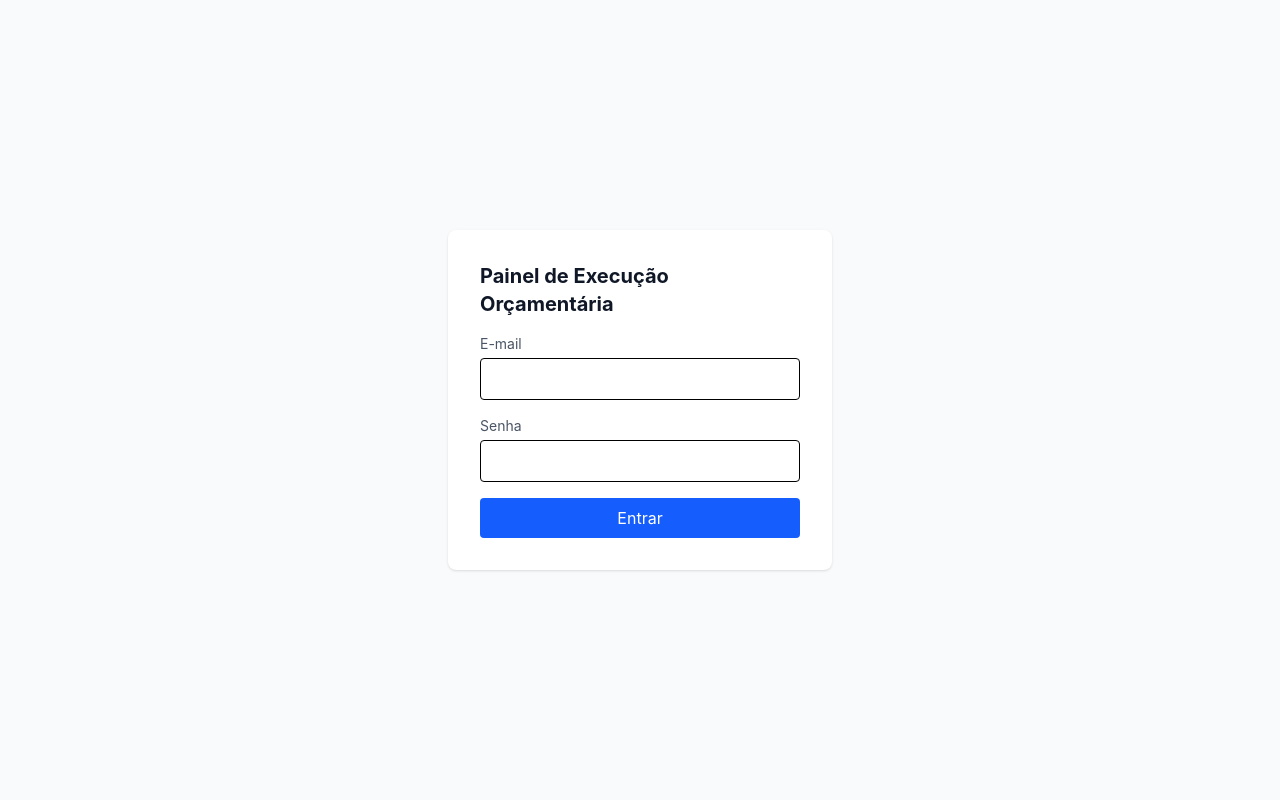
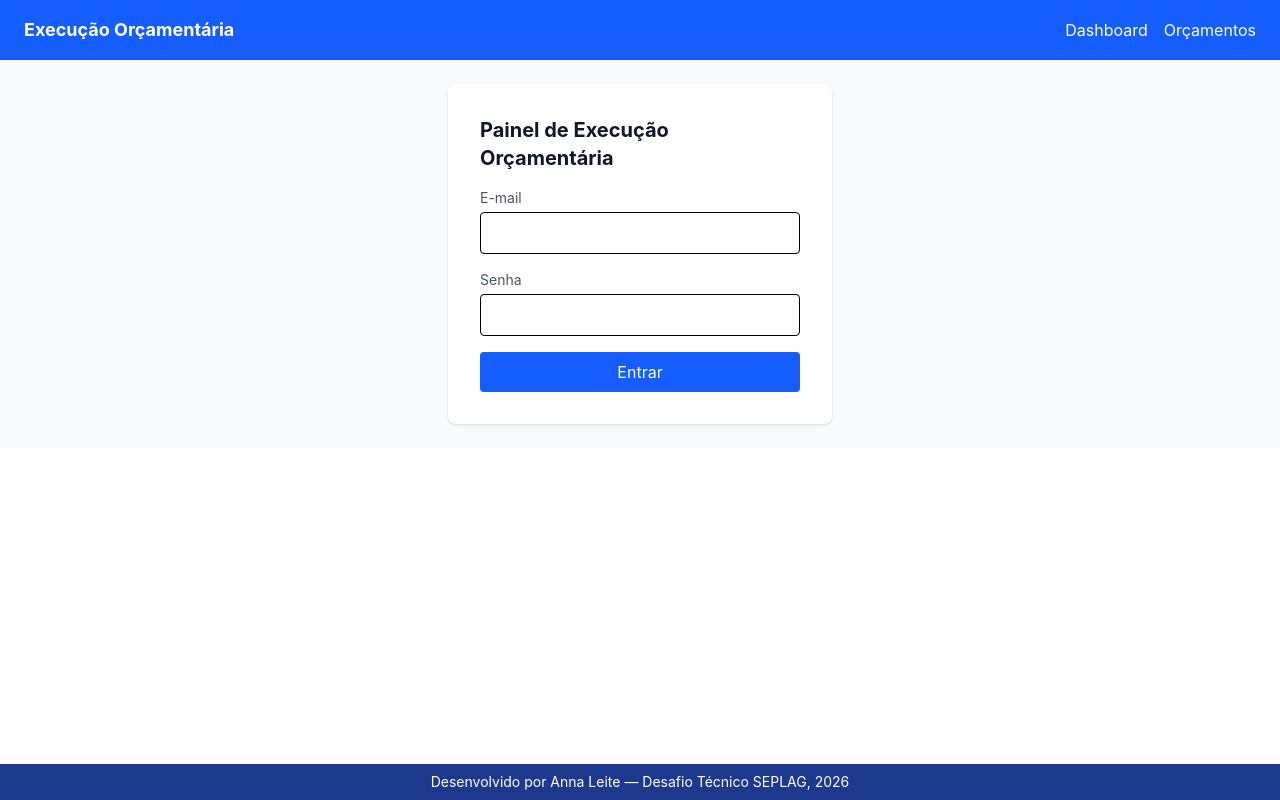
Before and after one commit to anna-leite-07/seplag-desafio, a React (Vite) app in the folder frontend/: page /login in a window 1280 px wide. Built offline with nearby package versions, Linux system fonts and the light colour scheme.

Commit message:
feat: criação e implementacao do componente Layout, responsável pelo header e footer

```diff
--- /dev/null
+++ b/frontend/src/components/Layout.tsx
@@ -0,0 +1,35 @@
+import { Outlet, Link, useNavigate } from 'react-router-dom';
+import { useAuth } from '../context/AuthContext';
+
+export default function Layout() {
+  const { token, logout } = useAuth();
+  const navigate = useNavigate();
+
+  function handleLogout() {
+    logout();
+    navigate('/login');
+  }
+
+  return (
+    <div className="min-h-screen flex flex-col">
+      <header className="bg-blue-600 text-white px-6 py-4 flex items-center justify-between">
+        <span className="font-bold text-lg">Execução Orçamentária</span>
+
+        <nav className="flex items-center gap-4">
+          <Link to="/" className="hover:underline">Dashboard</Link>
+          <Link to="/orcamentos" className="hover:underline">Orçamentos</Link>
+
+          {token && (
+            <button onClick={handleLogout} className="bg-blue-700 hover:bg-blue-800 rounded px-3 py-1 text-sm">Sair</button>
+          )}
+        </nav>
+      </header>
+
+      <main className="flex-1"> <Outlet /> </main>
+
+      <footer className="bg-blue-900 text-white text-center text-sm py-2">
+        Desenvolvido por Anna Leite — Desafio Técnico SEPLAG, 2026
+      </footer>
+    </div>
+  );
+}
--- a/frontend/src/pages/Dashboard.tsx
+++ b/frontend/src/pages/Dashboard.tsx
@@ -39,7 +39,7 @@ export default function Dashboard() {
   );
 
   return (
-    <div className="min-h-screen bg-gray-50 text-gray-900 p-6">
+    <div className="bg-gray-50 text-gray-900 p-6">
       <h1 className="text-2xl font-bold mb-6">Painel de Execução Orçamentária</h1>
 
       <div className="grid grid-cols-2 md:grid-cols-4 gap-4 mb-6">
--- a/frontend/src/pages/Login.tsx
+++ b/frontend/src/pages/Login.tsx
@@ -27,7 +27,7 @@ export default function Login() {
   }
 
   return (
-    <div className="min-h-screen bg-gray-50 flex items-center justify-center p-6">
+    <div className="bg-gray-50 flex items-center justify-center p-6">
       <form onSubmit={handleSubmit} className="bg-white p-8 rounded-lg shadow w-full max-w-sm space-y-4">
         <h1 className="text-xl font-bold text-gray-900"> Painel de Execução Orçamentária </h1>
 
--- a/frontend/src/pages/OrcamentoDetalhe.tsx
+++ b/frontend/src/pages/OrcamentoDetalhe.tsx
@@ -31,7 +31,7 @@ export default function OrcamentoDetalhe() {
   if (!orcamento) return <div className="p-6 text-gray-900">Orçamento não encontrado.</div>;
 
   return (
-    <div className="min-h-screen bg-gray-50 text-gray-900 p-6">
+    <div className="bg-gray-50 text-gray-900 p-6">
       <h1 className="text-2xl font-bold mb-4"> Orçamento #{orcamento.id} — {orcamento.ano} </h1>
 
       <div className="bg-gray-50 text-gray-900 p-6">
--- a/frontend/src/pages/Orcamentos.tsx
+++ b/frontend/src/pages/Orcamentos.tsx
@@ -62,7 +62,7 @@ export default function Orcamentos() {
     }
 
     catch { setErro('Não foi possível carregar os orçamentos.'); }
-    finally {setCarregando(false);}
+    finally { setCarregando(false); }
   }
 
   useEffect(() => { buscar(); }, [pagina, ordenacao, gatilhoBusca]);
--- a/frontend/src/routes/AppRoutes.tsx
+++ b/frontend/src/routes/AppRoutes.tsx
@@ -4,11 +4,14 @@ import Dashboard from '../pages/Dashboard';
 import Orcamentos from '../pages/Orcamentos';
 import OrcamentoDetalhe from '../pages/OrcamentoDetalhe';
 import RotaProtegida from './RotaProtegida';
+import Layout from '../components/Layout';
 
 export default function AppRoutes() {
   return (
     <BrowserRouter>
       <Routes>
+        <Route element={<Layout />}>
+
           <Route path="/login" element={<Login />} />
 
           <Route element={<RotaProtegida />}>
@@ -17,6 +20,7 @@ export default function AppRoutes() {
             <Route path="/orcamentos/:id" element={<OrcamentoDetalhe />} />
             <Route path="/dashboard" element={<Dashboard />} />
           </Route>
+        </Route>
       </Routes>
     </BrowserRouter>
   );
```
Lines whose indentation alone changed are shown as unchanged.
